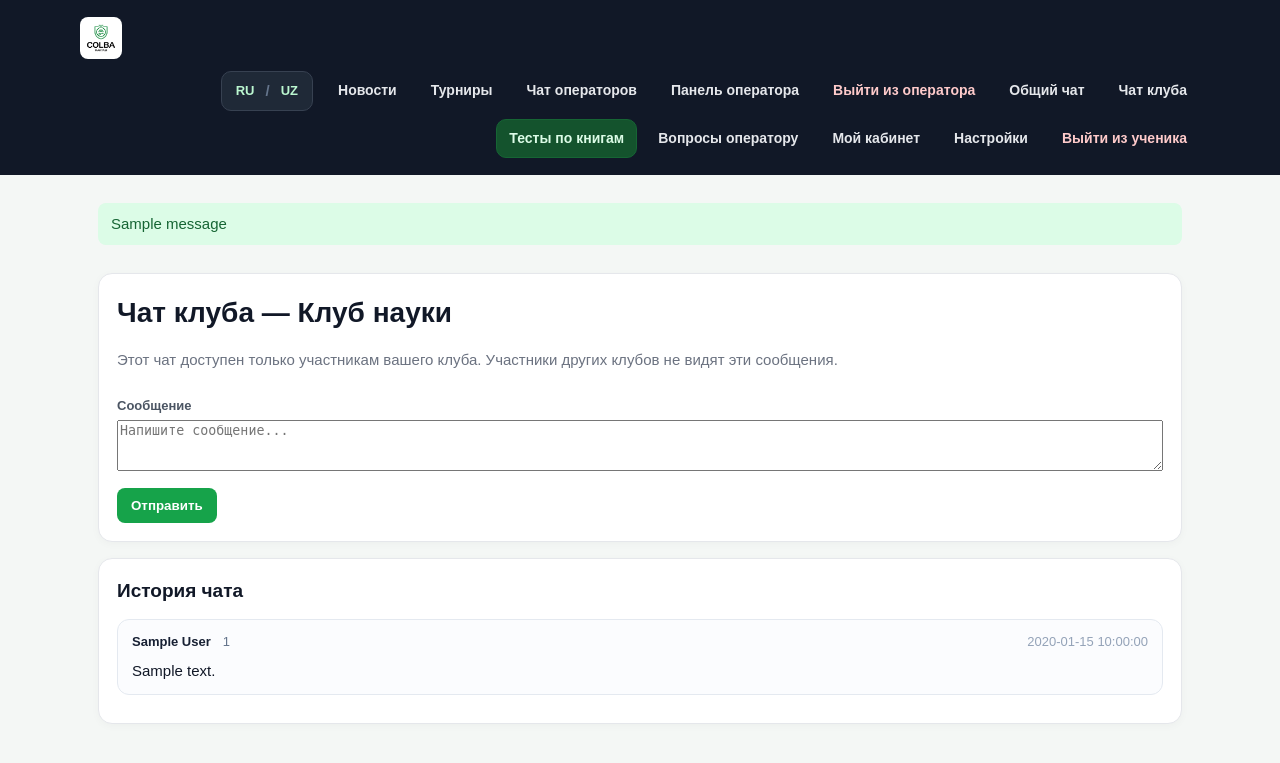
After one commit to zerolyte/COLBA-CLUBS, a Flask app: page /club-chat in a window 1280 px wide. The commit adds this page. Shown: the top 763 px of the page. Run offline with Flask 3, Linux system fonts and the light colour scheme; the visitor is signed in with stand-in values (Sample User, id 1); data comes from the database, SQL or seed files in the repository; tables that the repository leaves empty hold one stand-in row (values such as "Sample post"); one stand-in notice (Sample message) is shown; some libraries are stand-ins or nearby versions.

Commit message:
Add files via upload

```diff
--- a/app.py
+++ b/app.py
@@ -131,6 +131,12 @@ def init_db():
           id SERIAL PRIMARY KEY, operator_id INTEGER NOT NULL REFERENCES operators(id) ON DELETE CASCADE,
           body TEXT NOT NULL, created_at TIMESTAMP NOT NULL DEFAULT CURRENT_TIMESTAMP
         )""")
+        con.execute("""CREATE TABLE IF NOT EXISTS club_chat_messages (
+          id SERIAL PRIMARY KEY, club_id INTEGER NOT NULL REFERENCES clubs(id) ON DELETE CASCADE,
+          user_id INTEGER NOT NULL REFERENCES users(id) ON DELETE CASCADE,
+          body TEXT NOT NULL, created_at TIMESTAMP NOT NULL DEFAULT CURRENT_TIMESTAMP
+        )""")
+        con.execute("CREATE INDEX IF NOT EXISTS idx_club_chat_messages_club_id_id ON club_chat_messages(club_id, id)")
     else:
         con.executescript("""
         CREATE TABLE IF NOT EXISTS operators (
@@ -199,6 +205,12 @@ def init_db():
           id INTEGER PRIMARY KEY AUTOINCREMENT, operator_id INTEGER NOT NULL REFERENCES operators(id) ON DELETE CASCADE,
           body TEXT NOT NULL, created_at TIMESTAMP NOT NULL DEFAULT CURRENT_TIMESTAMP
         )""")
+        con.execute("""CREATE TABLE IF NOT EXISTS club_chat_messages (
+          id INTEGER PRIMARY KEY AUTOINCREMENT, club_id INTEGER NOT NULL REFERENCES clubs(id) ON DELETE CASCADE,
+          user_id INTEGER NOT NULL REFERENCES users(id) ON DELETE CASCADE,
+          body TEXT NOT NULL, created_at TIMESTAMP NOT NULL DEFAULT CURRENT_TIMESTAMP
+        )""")
+        con.execute("CREATE INDEX IF NOT EXISTS idx_club_chat_messages_club_id_id ON club_chat_messages(club_id, id)")
     # Backward-compatible migration for existing SQLite databases.
     if not DATABASE_URL:
         operator_columns = [row["name"] for row in con.execute("PRAGMA table_info(operators)").fetchall()]
@@ -283,6 +295,43 @@ def public_chat():
                              ORDER BY cm.id DESC LIMIT 200""").fetchall()
     con.close()
     return render_template("public_chat.html", messages=list(reversed(messages)))
+
+@app.route("/club-chat", methods=["GET", "POST"])
+@user_required
+def club_chat():
+    """Private chat room for students belonging to the same club."""
+    con = db()
+    member = con.execute("""SELECT u.id, u.full_name, u.club_id, c.name AS club_name
+                            FROM users u LEFT JOIN clubs c ON c.id=u.club_id
+                            WHERE u.id=?""", (session["user_id"],)).fetchone()
+    if not member or not member["club_id"]:
+        con.close()
+        flash("Сначала оператор должен назначить вас в клуб." if session.get("language", "ru") == "ru" else "Avval operator sizni klubga biriktirishi kerak.")
+        return redirect(url_for("user_dashboard"))
+
+    if request.method == "POST":
+        body = request.form.get("body", "").strip()
+        if not body:
+            flash("Введите текст сообщения." if session.get("language", "ru") == "ru" else "Xabar matnini kiriting.")
+        elif len(body) > 2000:
+            flash("Сообщение не должно превышать 2000 символов." if session.get("language", "ru") == "ru" else "Xabar 2000 belgidan oshmasligi kerak.")
+        else:
+            # Club ID is taken from the authenticated user's database record,
+            # never from a client-supplied form value.
+            con.execute("INSERT INTO club_chat_messages(club_id, user_id, body) VALUES(?,?,?)",
+                        (member["club_id"], session["user_id"], body))
+            con.commit()
+        con.close()
+        return redirect(url_for("club_chat"))
+
+    messages = con.execute("""SELECT m.id, m.body, m.created_at, u.full_name, u.student_id
+                              FROM club_chat_messages m
+                              JOIN users u ON u.id=m.user_id
+                              WHERE m.club_id=?
+                              ORDER BY m.id DESC LIMIT 300""", (member["club_id"],)).fetchall()
+    con.close()
+    return render_template("club_chat.html", club=member, messages=list(reversed(messages)))
+
 
 @app.route("/operator/chat", methods=["GET", "POST"])
 @operator_required
--- a/templates/base.html
+++ b/templates/base.html
@@ -9,6 +9,7 @@
 {% endif %}
 {% if session.get('user_id') %}
 <a class="nav-link" href="{{ url_for('public_chat') }}">{{ 'Umumiy chat' if current_language == 'uz' else 'Общий чат' }}</a>
+<a class="nav-link" href="{{ url_for('club_chat') }}">{{ 'Klub chati' if current_language == 'uz' else 'Чат клуба' }}</a>
 <a class="nav-link nav-highlight" href="{{ url_for('book_quizzes') }}">{{ 'Kitob testlari' if current_language == 'uz' else 'Тесты по книгам' }}</a>
 <a class="nav-link" href="{{ url_for('user_messages') }}">{{ 'Savollar' if current_language == 'uz' else 'Вопросы оператору' }}</a>
 <a class="nav-link" href="{{ url_for('user_dashboard') }}">{{ _('Мой кабинет') }}</a>
--- /dev/null
+++ b/templates/club_chat.html
@@ -0,0 +1,25 @@
+{% extends "base.html" %}
+{% block body %}
+<main class="wrap">
+  <section class="panel">
+    <h1>{{ 'Klub chati' if current_language == 'uz' else 'Чат клуба' }} — {{ club.club_name }}</h1>
+    <p class="muted">{{ 'Bu chat faqat shu klub a’zolari uchun. Boshqa klublar xabarlarni ko‘ra olmaydi.' if current_language == 'uz' else 'Этот чат доступен только участникам вашего клуба. Участники других клубов не видят эти сообщения.' }}</p>
+    <form method="post" class="formgrid">
+      <input type="hidden" name="csrf_token" value="{{ csrf_token() }}">
+      <div style="grid-column:1/-1"><label>{{ 'Xabar' if current_language == 'uz' else 'Сообщение' }}</label><textarea name="body" rows="3" maxlength="2000" required style="width:100%" placeholder="{{ 'Xabaringizni yozing...' if current_language == 'uz' else 'Напишите сообщение...' }}"></textarea></div>
+      <div><button type="submit">{{ 'Yuborish' if current_language == 'uz' else 'Отправить' }}</button></div>
+    </form>
+  </section>
+  <section class="panel">
+    <h2>{{ 'Chat tarixi' if current_language == 'uz' else 'История чата' }}</h2>
+    {% for m in messages %}
+      <article class="chat-message">
+        <div class="chat-meta"><b>{{ m.full_name }}</b><span>{{ m.student_id }}</span><time>{{ m.created_at }}</time></div>
+        <p style="white-space:pre-wrap;overflow-wrap:anywhere">{{ m.body }}</p>
+      </article>
+    {% else %}
+      <p class="muted">{{ 'Hozircha xabarlar yo‘q. Birinchi bo‘lib yozing!' if current_language == 'uz' else 'Пока сообщений нет. Напишите первым!' }}</p>
+    {% endfor %}
+  </section>
+</main>
+{% endblock %}
```
Also changed, not shown: templates/user.html (+1 -1 lines).
